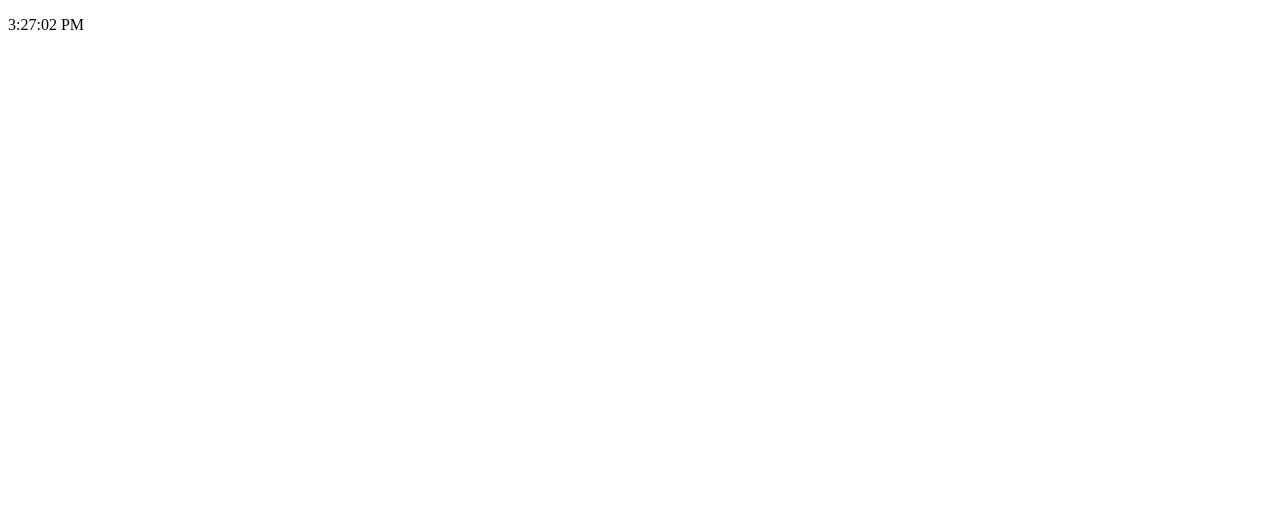
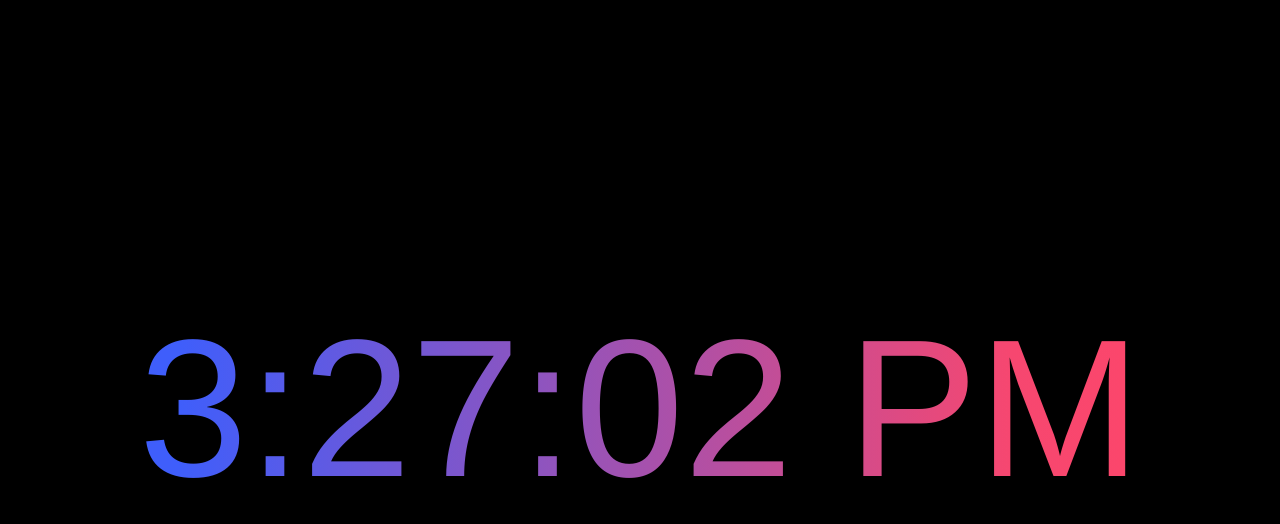
Before and after one commit to TheMohit2003/Digital-Clock, a plain HTML site: page index.html in a window 1280 px wide. Drawn offline with Linux system fonts and the light colour scheme.

Commit message:
all code reviewed and checked

```diff
--- a/app.js
+++ b/app.js
@@ -96,6 +96,8 @@ function AM_PM(time){
 
 function updateTime(){
 
+    console.log("upadate time function is running");
+
     let time = new Date();
     let hours = time.getHours();
     let minutes = time.getMinutes();
@@ -105,11 +107,7 @@ function updateTime(){
     minutes = addTenthPlace(minutes);
     seconds = addTenthPlace(seconds);
 
-
-
-
     timeText.innerHTML=hours+":"+minutes+":"+seconds+" "+" "+" "+AM_PM(hours);
-
 
 
 }
--- a/index.html
+++ b/index.html
@@ -4,15 +4,17 @@
     <meta charset="UTF-8">
     <meta http-equiv="X-UA-Compatible" content="IE=edge">
     <meta name="viewport" content="width=device-width, initial-scale=1.0">
+    <link rel="shortcut icon" href="./images/clock.png" type="image/x-icon">
+    <link rel="stylesheet" href="./styles.css">
     <title>Time</title>
 </head>
 <body>
-    <div class="flex">
+    <div class="container full">
         <div class="clock">
 
         </div>
         <div class="time">
-            <p id="time"></p>
+            <p id="time" class="text-gradient"></p>
         </div>
         <div class="quote">
 
--- a/styles.css
+++ b/styles.css
@@ -1,10 +1,21 @@
 *{
-    font-family: Arial, Helvetica, sans-serif;
-    font-size: 2rem;
+    font-family:'Franklin Gothic Medium', 'Arial Narrow', Arial, sans-serif;
+    font-size: 3.5rem;
+    color: aliceblue;
+
     /* margin: 0; */
 }
 
+body{
+    background-color: black;
+}
 
+.text-gradient{
+    color: transparent;
+    background: linear-gradient(90deg, rgba(63,94,251,1) 4%, rgba(246,71,112,1) 87%, rgba(252,70,107,1) 100%);
+    -webkit-background-clip: text;
+    -webkit-text-fill-color: transparent;
+}
 
 .container{
     margin-top: 100px;
```
